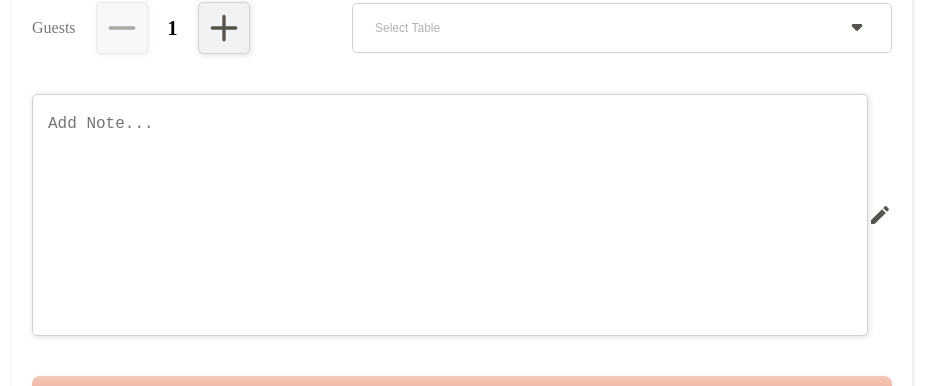
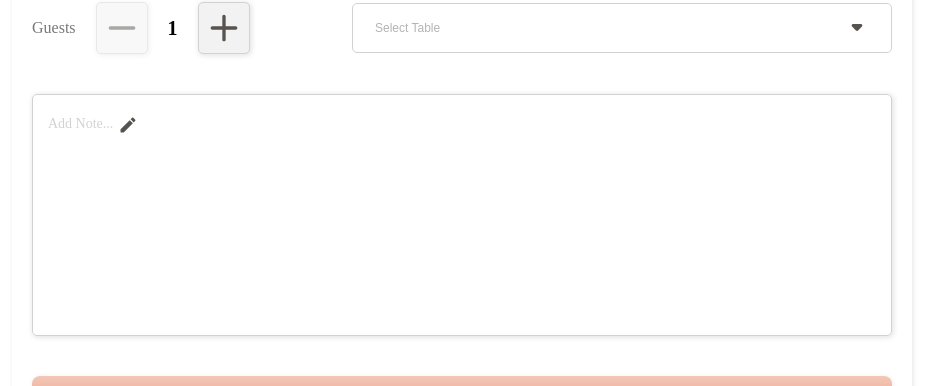
Before and after one commit to ChoByungHyun/manage-reservations, a React (Create React App) app: page /edit in a window 1280 px wide. Shown: the part 192-578 px from the top of the page, without its empty margins (178-1122 px from the left). Built offline with nearby package versions, Linux system fonts and the light colour scheme; the HTML template or start-up script is replaced by a standard one; a web font is replaced by a local one.

Commit message:
feat: textarea div로 변경, 편집 이미지 after로 추가

```diff
--- a/src/components/domain/form/TextArea.tsx
+++ b/src/components/domain/form/TextArea.tsx
@@ -1,23 +1,38 @@
 import { FORM_PLACEHOLDER } from "constant/stringConstant";
-import React from "react";
+import React, { useEffect, useRef, useState } from "react";
 import styled from "styled-components";
-import NoteIcon from "assets/edit.svg";
 type Props = {
   value: string;
-  onChange: (event: React.ChangeEvent<HTMLTextAreaElement>) => void;
+  onChange: (value: string) => void;
 };
 const TextArea: React.FC<Props> = ({ value, onChange }) => {
+  const divRef = useRef<HTMLDivElement>(null);
+
+  const handleInput = () => {
+    const newText = divRef.current?.innerText || "";
+    onChange(newText);
+  };
+
+  useEffect(() => {
+    if (divRef.current) {
+      if (divRef.current.innerText !== value) {
+        divRef.current.innerText = value;
+      }
+    }
+  }, [value]);
+
   return (
     <SLayout>
       <STextarea
-        placeholder={FORM_PLACEHOLDER.NOTE}
-        value={value}
-        onChange={onChange}
+        ref={divRef}
+        contentEditable
+        data-placeholder={FORM_PLACEHOLDER.NOTE}
+        onInput={handleInput}
       />
-      <SImage src={NoteIcon} alt="이미지" />
     </SLayout>
   );
 };
+
 const SLayout = styled.div`
   display: flex;
   align-items: center;
@@ -25,7 +40,7 @@ const SLayout = styled.div`
   width: 100%;
 `;
 
-const STextarea = styled.textarea`
+const STextarea = styled.div`
   flex: 1;
   padding: 20px 15px;
   font-size: 16px;
@@ -34,15 +49,30 @@ const STextarea = styled.textarea`
   border-radius: 5px;
   box-shadow: 1px 1px 5px 1px rgba(0, 0, 0, 0.1);
   height: 200px;
+  width: 100%;
+  overflow: auto;
+  position: relative;
+
+  &[contentEditable="true"]:empty::before {
+    content: attr(data-placeholder);
+    color: var(--gray-400);
+    font-size: 14px;
+  }
   &:focus {
     border-color: var(--primary);
     outline: none;
   }
-`;
 
-const SImage = styled.img`
-  /* max-width: 24px;
-  max-height: 24px; */
+  &::after {
+    content: "";
+    background-image: url("../../../assets/edit.svg");
+    background-repeat: no-repeat;
+    background-size: contain;
+    height: 20px;
+    width: 20px;
+    margin-left: 5px;
+    position: absolute;
+  }
 `;
 
 export default TextArea;
```
Also changed, not shown: public/assets/edit.svg (added).
